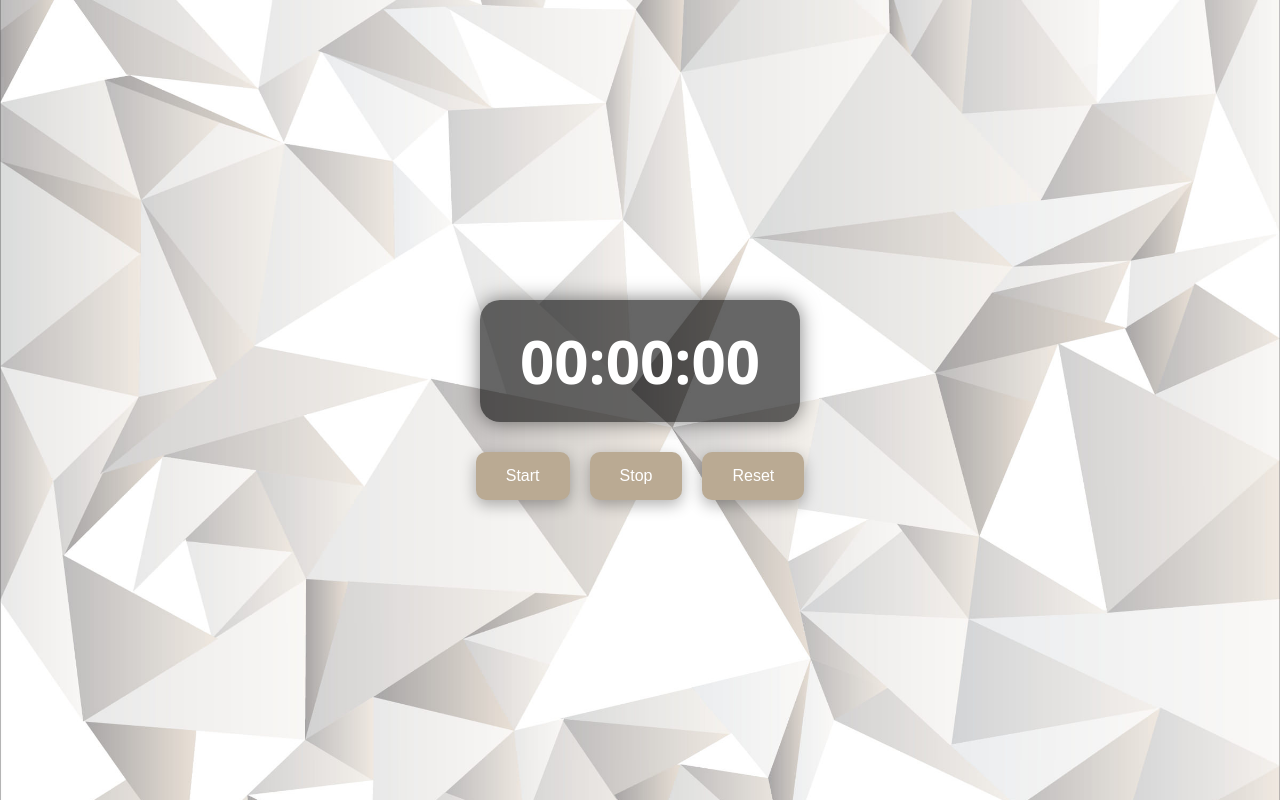
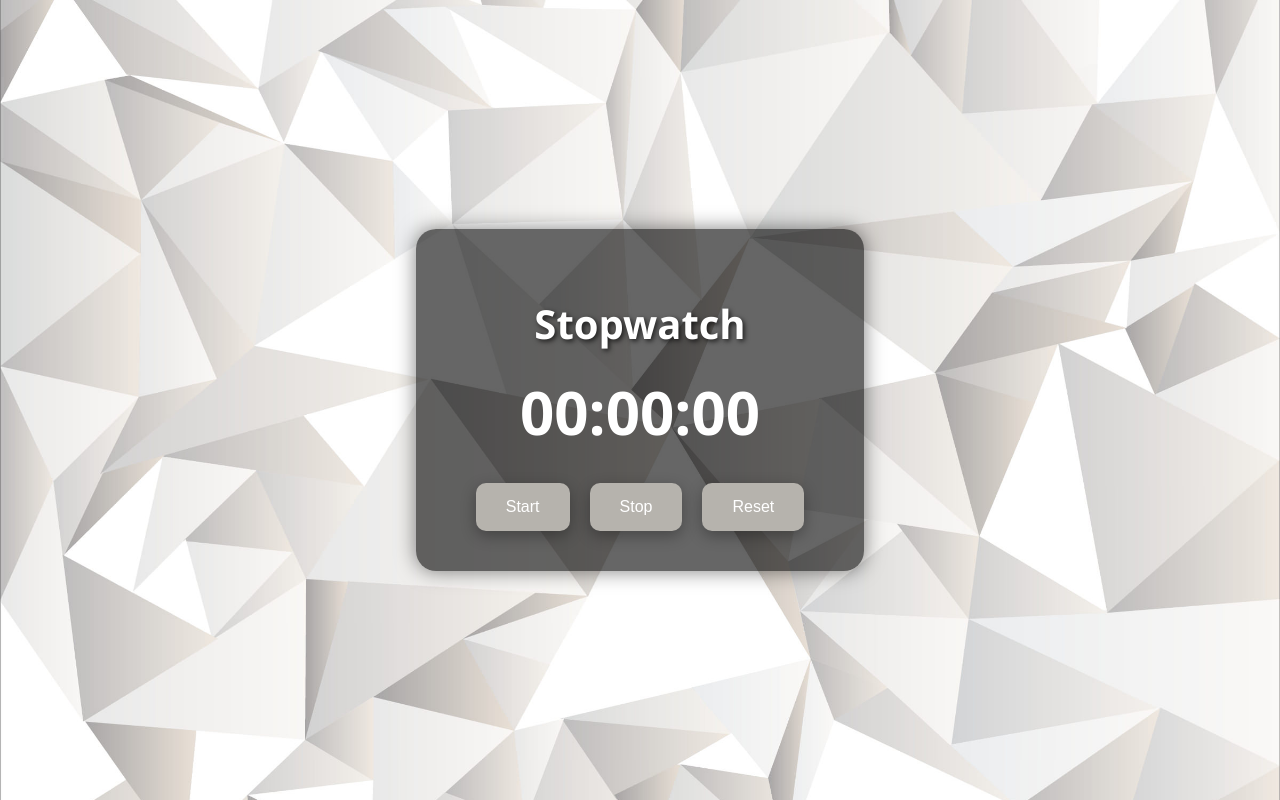
Before and after one commit to Laibaafzaal123/STOP-WATCH, a plain HTML site: page stopwatch.html in a window 1280 px wide. Drawn offline with Linux system fonts and the light colour scheme.

Commit message:
first commit

```diff
--- a/stopwatch.html
+++ b/stopwatch.html
@@ -11,15 +11,16 @@
     <!-- calling function in event  -->
      <!-- <button ondblclick="greet()">click</button> -->
     <!-- <button onclick="greet()">click</button> -->
-         <div id="stopWatch">
-            00:00:00
+    <body>
+        <div class="stopwatch-container">
+          <h1 class="heading">Stopwatch</h1>
+          <div id="stopWatch">00:00:00</div>
+          <div class="buttons">
+            <button onclick="start()">Start</button>
+            <button onclick="stop()">Stop</button>
+            <button onclick="reset()">Reset</button>
+          </div>
         </div>
-         <div class="buttons">
-            <button onclick= "start()">Start</button>
-            <button onclick = "stop()">Stop</button>
-            <button onclick = "reset()">Reset</button>
-        </div>
-    </div>
-    <script src="./stopwatch.js"></script>
-</body>
-</html>
+
+        <script src="./stopwatch.js"></script>
+      </body>
--- a/style.css
+++ b/style.css
@@ -1,48 +1,62 @@
+/* Full screen background */
 body {
   margin: 0;
   padding: 0;
   font-family: 'Segoe UI', sans-serif;
   height: 100vh;
   display: flex;
-    flex-direction: column;
   justify-content: center;
   align-items: center;
-    background-image: url('White-Background-Best-Wallpaper-16568.jpg'); /* replace with your image URL if needed */
-    background-size: cover;
-    background-position: center;
-    background-repeat: no-repeat;
+  background: url('White-Background-Best-Wallpaper-16568.jpg') no-repeat center center/cover;
 }
 
+/* Stopwatch outer box */
+.stopwatch-container {
+  background: rgba(0, 0, 0, 0.6);
+  padding: 40px 60px;
+  border-radius: 20px;
+  text-align: center;
+  box-shadow: 0 0 20px rgba(0, 0, 0, 0.5);
+}
+
+/* Heading style */
+.heading {
+  font-size: 40px;
+  color: #fff;
+  margin-bottom: 20px;
+  text-shadow: 2px 2px 5px rgba(0, 0, 0, 0.7);
+}
+
+/* Stopwatch timer text */
 #stopWatch {
   font-size: 60px;
   font-weight: bold;
   color: #fff;
-    background: rgba(0, 0, 0, 0.6);
-    padding: 20px 40px;
-    border-radius: 20px;
   margin-bottom: 30px;
-    box-shadow: 0 0 20px rgba(0,0,0,0.5);
 }
 
+/* Button group */
 .buttons {
   display: flex;
+  justify-content: center;
   gap: 20px;
 }
 
+/* Button styles */
 button {
   padding: 15px 30px;
   font-size: 16px;
   border: none;
   border-radius: 10px;
   cursor: pointer;
+  background-color: #b6b3ad;
+  color: white;
   transition: 0.3s ease;
-    background-color: #baaa93;
-    color: white;
-    box-shadow: 0 5px 15px rgba(0,0,0,0.3);
+  box-shadow: 0 5px 15px rgba(0, 0, 0, 0.3);
 }
 
 button:hover {
-    background-color: #74716d;
+  background-color: #716f6c;
   transform: scale(1.05);
 }
 
```
Lines whose indentation alone changed are shown as unchanged.
